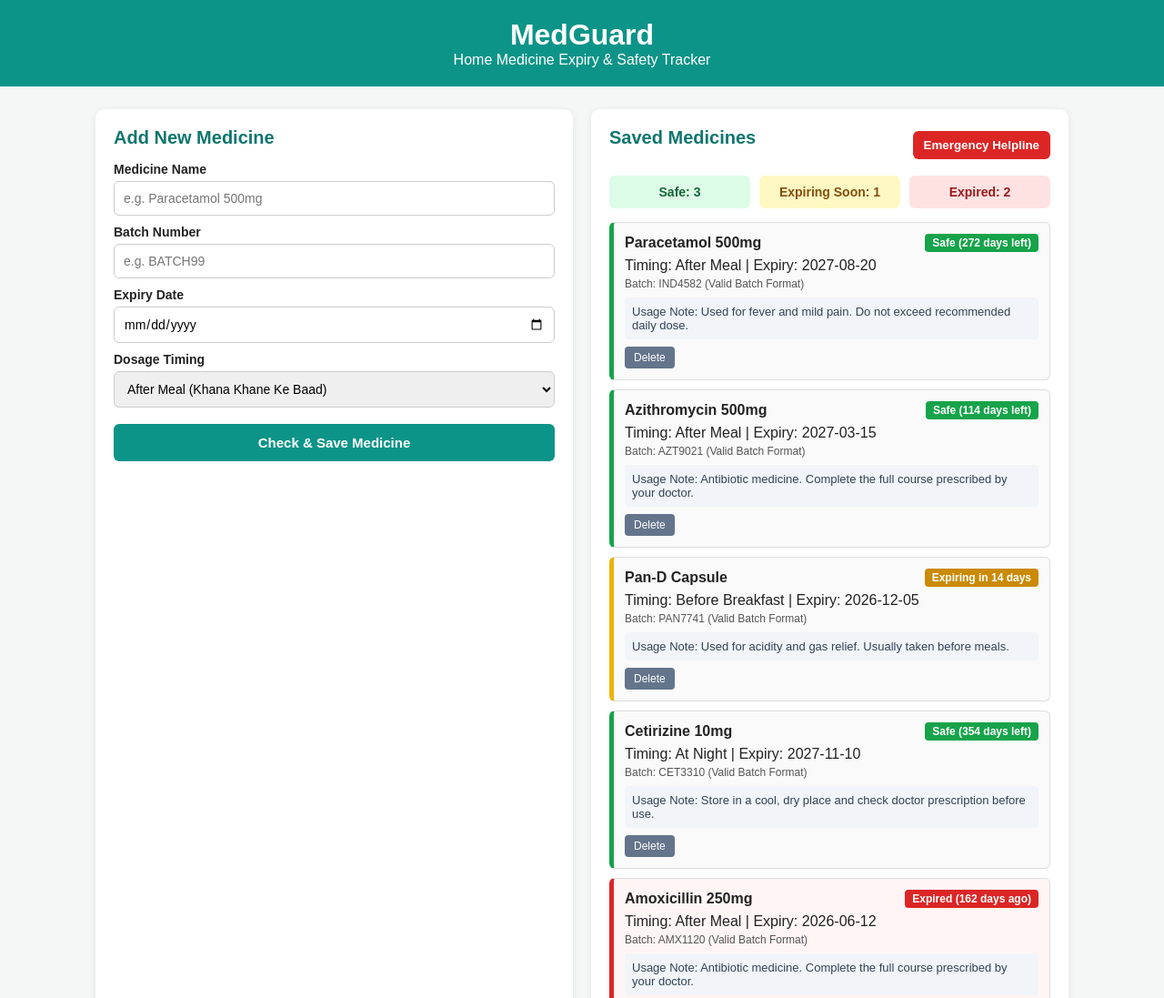
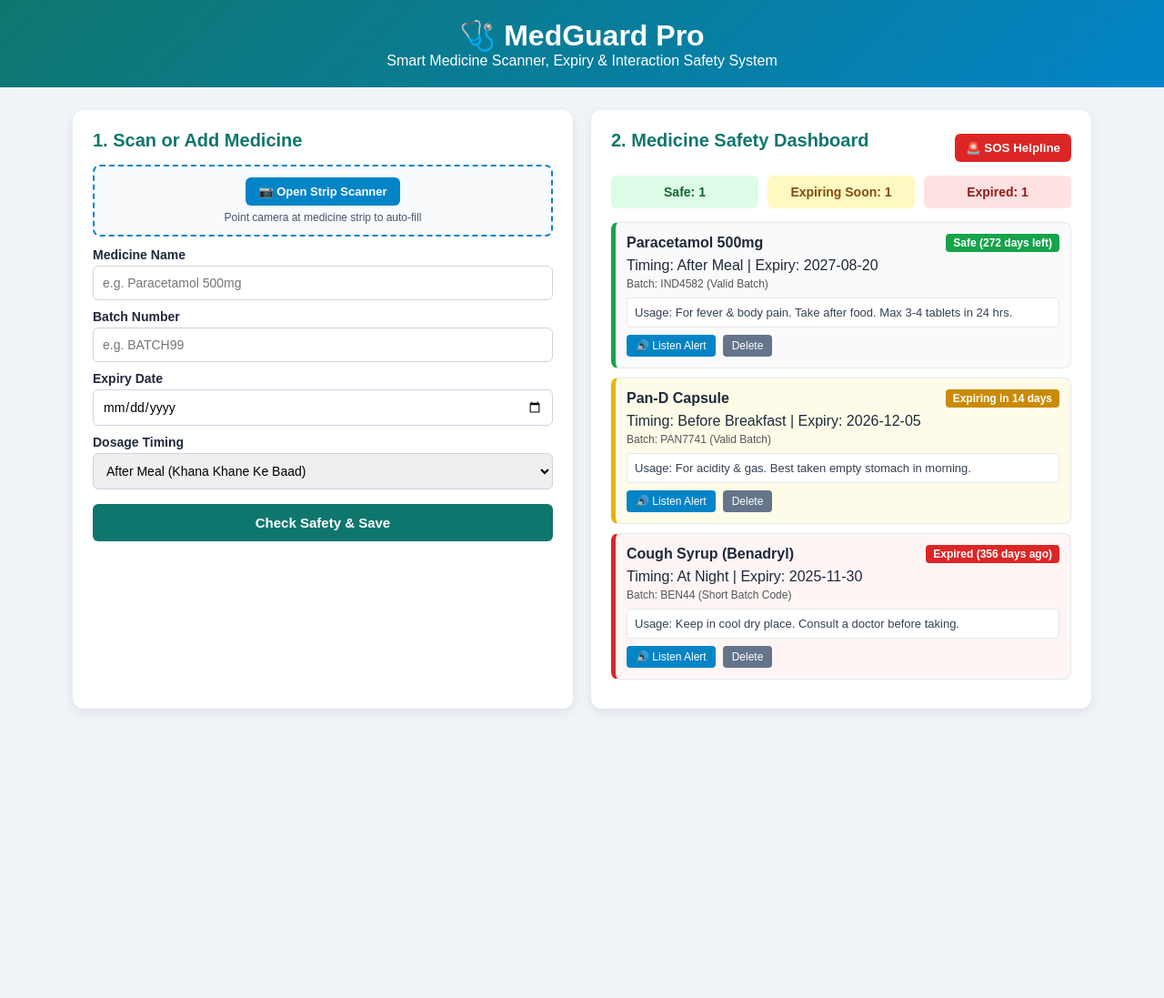
Before and after one commit to Aman-k123/MedGuard, a plain HTML site: page index.html in a window 1280 px wide. Shown: the top 1097 px of the page at 91% size. After the commit the page ends 804 px from the top, so only its background shows below. Drawn offline with Linux system fonts and the light colour scheme.

Commit message:
Upgrade MedGuard

```diff
--- a/index.html
+++ b/index.html
@@ -3,20 +3,30 @@
 <head>
     <meta charset="UTF-8">
     <meta name="viewport" content="width=device-width, initial-scale=1.0">
-    <title>MedGuard - Smart Medicine Tracker</title>
+    <title>MedGuard Pro - Smart Medicine Safety</title>
     <link rel="stylesheet" href="style.css">
 </head>
 <body>
 
     <header class="navbar">
-        <h1>MedGuard</h1>
-        <p>Home Medicine Expiry & Safety Tracker</p>
+        <h1>🩺 MedGuard Pro</h1>
+        <p>Smart Medicine Scanner, Expiry & Interaction Safety System</p>
     </header>
 
     <main class="main-box">
-        <!-- Left Side: Form -->
+        <!-- Left Side: Camera Scanner & Form -->
         <section class="card">
-            <h2>Add New Medicine</h2>
+            <h2>1. Scan or Add Medicine</h2>
+
+            <!-- Live Camera Scanner Box -->
+            <div class="scanner-box">
+                <video id="cameraFeed" autoplay playsinline class="hidden"></video>
+                <div class="cam-btns">
+                    <button id="startCamBtn" class="cam-btn">📷 Open Strip Scanner</button>
+                    <button id="scanNowBtn" class="scan-btn hidden">⚡ Scan Strip Now</button>
+                </div>
+                <p id="scanStatus" class="scan-text">Point camera at medicine strip to auto-fill</p>
+            </div>
 
             <label for="medName">Medicine Name</label>
             <input type="text" id="medName" placeholder="e.g. Paracetamol 500mg">
@@ -34,16 +44,20 @@
                 <option value="At Night">At Night (Sone Se Pehle)</option>
             </select>
 
-            <button id="addBtn" class="primary-btn">Check & Save Medicine</button>
+            <button id="addBtn" class="primary-btn">Check Safety & Save</button>
         </section>
 
-        <!-- Right Side: Dashboard -->
+        <!-- Right Side: Smart Dashboard -->
         <section class="card">
             <div class="top-bar">
-                <h2>Saved Medicines</h2>
-                <button id="sosBtn" class="sos-btn">Emergency Helpline</button>
+                <h2>2. Medicine Safety Dashboard</h2>
+                <button id="sosBtn" class="sos-btn">🚨 SOS Helpline</button>
             </div>
 
+            <!-- Drug Interaction Warning Banner -->
+            <div id="interactionAlert" class="interaction-box hidden"></div>
+
+            <!-- Counters -->
             <div class="counter-row">
                 <div class="box green-box">Safe: <span id="safeCount">0</span></div>
                 <div class="box yellow-box">Expiring Soon: <span id="warnCount">0</span></div>
@@ -57,10 +71,10 @@
     <!-- Emergency Popup -->
     <div id="sosPopup" class="popup-bg hidden">
         <div class="popup-card">
-            <h3>Emergency Medical Numbers</h3>
+            <h3>🚨 Emergency Medical Numbers</h3>
             <p>Ambulance: <strong>102 / 108</strong></p>
             <p>National Health Helpline: <strong>1800-180-1104</strong></p>
-            <p id="gpsText">Fetching location...</p>
+            <p id="gpsText">Fetching live GPS location...</p>
             <button id="closePopup" class="close-btn">Close</button>
         </div>
     </div>
--- a/script.js
+++ b/script.js
@@ -1,4 +1,5 @@
-let medicineList = JSON.parse(localStorage.getItem("myMedicines")) || [
+// 1. Saved Medicines List
+let medicineList = JSON.parse(localStorage.getItem("myMedicinesPro")) || [
     {
         name: "Paracetamol 500mg",
         batch: "IND4582",
@@ -6,28 +7,10 @@ let medicineList = JSON.parse(localStorage.getItem("myMedicines")) || [
         timing: "After Meal"
     },
     {
-        name: "Azithromycin 500mg",
-        batch: "AZT9021",
-        expiry: "2027-03-15",
-        timing: "After Meal"
-    },
-    {
         name: "Pan-D Capsule",
         batch: "PAN7741",
         expiry: "2026-12-05",
         timing: "Before Breakfast"
-    },
-    {
-        name: "Cetirizine 10mg",
-        batch: "CET3310",
-        expiry: "2027-11-10",
-        timing: "At Night"
-    },
-    {
-        name: "Amoxicillin 250mg",
-        batch: "AMX1120",
-        expiry: "2026-06-12",
-        timing: "After Meal"
     },
     {
         name: "Cough Syrup (Benadryl)",
@@ -40,42 +23,99 @@ let medicineList = JSON.parse(localStorage.getItem("myMedicines")) || [
 const addBtn = document.getElementById("addBtn");
 const medContainer = document.getElementById("medContainer");
 
+// 2. Voice Alert Function (Browser ke Speech API se bolne ka logic)
+function speakAlert(message) {
+    if ("speechSynthesis" in window) {
+        window.speechSynthesis.cancel(); // Purani awaz rokein
+        const speech = new SpeechSynthesisUtterance(message);
+        speech.lang = "en-IN"; // Indian accent me saaf awaz
+        speech.rate = 0.95;
+        window.speechSynthesis.speak(speech);
+    }
+}
+
+// 3. Live Camera Scanner Logic
+const startCamBtn = document.getElementById("startCamBtn");
+const scanNowBtn = document.getElementById("scanNowBtn");
+const cameraFeed = document.getElementById("cameraFeed");
+const scanStatus = document.getElementById("scanStatus");
+let cameraStream = null;
+
+startCamBtn.addEventListener("click", async function () {
+    try {
+        cameraStream = await navigator.mediaDevices.getUserMedia({ video: { facingMode: "environment" } });
+        cameraFeed.srcObject = cameraStream;
+        cameraFeed.classList.remove("hidden");
+        scanNowBtn.classList.remove("hidden");
+        startCamBtn.innerText = "Camera Active";
+        scanStatus.innerText = "Align medicine strip and click 'Scan Strip Now'";
+    } catch (err) {
+        scanStatus.innerText = "Camera blocked! You can still enter details manually.";
+    }
+});
+
+// Demo Scan Simulation (Judge ke samne strip dikha kar scan karne ke liye)
+scanNowBtn.addEventListener("click", function () {
+    scanStatus.innerText = "Scanning strip text...";
+    setTimeout(() => {
+        document.getElementById("medName").value = "Dolo 650mg";
+        document.getElementById("batchCode").value = "DL650IND";
+        document.getElementById("expDate").value = "2027-04-15";
+        scanStatus.innerText = "✅ Strip Scanned! Details auto-filled below.";
+        speakAlert("Medicine strip scanned. Dolo 650 detected.");
+    }, 1000);
+});
+
+// 4. Usage Note Logic
 function getUsageNote(medName) {
     const text = medName.toLowerCase();
-
     if (text.includes("para") || text.includes("dolo")) {
-        return "Usage Note: Used for fever and mild pain. Do not exceed recommended daily dose.";
+        return "Usage: For fever & body pain. Take after food. Max 3-4 tablets in 24 hrs.";
     }
     if (text.includes("azithro") || text.includes("amoxi")) {
-        return "Usage Note: Antibiotic medicine. Complete the full course prescribed by your doctor.";
+        return "Usage: Antibiotic. Complete the full prescribed course.";
     }
     if (text.includes("pan") || text.includes("omee")) {
-        return "Usage Note: Used for acidity and gas relief. Usually taken before meals.";
+        return "Usage: For acidity & gas. Best taken empty stomach in morning.";
     }
-    return "Usage Note: Store in a cool, dry place and check doctor prescription before use.";
+    return "Usage: Keep in cool dry place. Consult a doctor before taking.";
 }
 
+// 5. Expiry Calculation Logic
 function checkExpiryStatus(expiryDateString) {
     const today = new Date();
     const expiryDate = new Date(expiryDateString);
+    const diffDays = Math.ceil((expiryDate - today) / (1000 * 60 * 60 * 24));
 
-    const timeDiff = expiryDate - today;
-    const daysLeft = Math.ceil(timeDiff / (1000 * 60 * 60 * 24));
-
-    if (daysLeft < 0) {
-        return { type: "expired", label: "Expired (" + Math.abs(daysLeft) + " days ago)" };
+    if (diffDays < 0) {
+        return { type: "expired", label: "Expired (" + Math.abs(diffDays) + " days ago)" };
     }
-    if (daysLeft <= 30) {
-        return { type: "warn", label: "Expiring in " + daysLeft + " days" };
+    if (diffDays <= 30) {
+        return { type: "warn", label: "Expiring in " + diffDays + " days" };
     }
-    return { type: "safe", label: "Safe (" + daysLeft + " days left)" };
+    return { type: "safe", label: "Safe (" + diffDays + " days left)" };
 }
 
+// 6. Drug Interaction Checker (Do dawaiyon ka aapas me takrav check karna)
+function checkDrugInteractions() {
+    const alertBox = document.getElementById("interactionAlert");
+    const names = medicineList.map(m => m.name.toLowerCase());
+
+    const hasPara = names.some(n => n.includes("para"));
+    const hasDolo = names.some(n => n.includes("dolo"));
+
+    if (hasPara && hasDolo) {
+        alertBox.classList.remove("hidden");
+        alertBox.innerText = "⚠️ Interaction Warning: Both 'Paracetamol' and 'Dolo 650' contain Paracetamol. Do not take both together to avoid overdose!";
+    } else {
+        alertBox.classList.add("hidden");
+    }
+}
+
+// 7. Render Dashboard
 function showMedicines() {
     medContainer.innerHTML = "";
-    let safeTotal = 0;
-    let warnTotal = 0;
-    let expTotal = 0;
+    let safeTotal = 0, warnTotal = 0, expTotal = 0;
 
     for (let i = 0; i < medicineList.length; i++) {
         const med = medicineList[i];
@@ -85,8 +125,9 @@ function showMedicines() {
         else if (status.type === "warn") warnTotal++;
         else expTotal++;
 
-        const batchMsg = med.batch.length >= 6 ? "Valid Batch Format" : "Short/Unverified Batch";
+        const batchMsg = med.batch.length >= 6 ? "Valid Batch" : "Short Batch Code";
         const note = getUsageNote(med.name);
+        const voiceText = `${med.name}. Status is ${status.label}. Take ${med.timing}.`;
 
         const cardHTML = `
             <div class="med-card ${status.type}">
@@ -97,7 +138,10 @@ function showMedicines() {
                 <p>Timing: ${med.timing} | Expiry: ${med.expiry}</p>
                 <p style="font-size: 12px; color: #555; margin-top: 4px;">Batch: ${med.batch} (${batchMsg})</p>
                 <div class="note-box">${note}</div>
-                <button class="remove-btn" onclick="removeMedicine(${i})">Delete</button>
+                <div class="card-btns">
+                    <button class="voice-btn" onclick="speakAlert('${voiceText}')">🔊 Listen Alert</button>
+                    <button class="remove-btn" onclick="removeMedicine(${i})">Delete</button>
+                </div>
             </div>
         `;
         medContainer.innerHTML += cardHTML;
@@ -107,9 +151,11 @@ function showMedicines() {
     document.getElementById("warnCount").innerText = warnTotal;
     document.getElementById("expCount").innerText = expTotal;
 
-    localStorage.setItem("myMedicines", JSON.stringify(medicineList));
+    checkDrugInteractions();
+    localStorage.setItem("myMedicinesPro", JSON.stringify(medicineList));
 }
 
+// 8. Add Medicine Button
 addBtn.addEventListener("click", function () {
     const name = document.getElementById("medName").value.trim();
     const batch = document.getElementById("batchCode").value.trim() || "N/A";
@@ -117,17 +163,18 @@ addBtn.addEventListener("click", function () {
     const timing = document.getElementById("doseTime").value;
 
     if (name === "" || expiry === "") {
-        alert("Please enter both Medicine Name and Expiry Date.");
+        alert("Please enter Medicine Name and Expiry Date.");
         return;
     }
 
-    medicineList.unshift({
-        name: name,
-        batch: batch,
-        expiry: expiry,
-        timing: timing
-    });
+    const status = checkExpiryStatus(expiry);
+    if (status.type === "expired") {
+        speakAlert("Warning! This medicine is already expired. Do not consume it.");
+    } else {
+        speakAlert(name + " added safely to your tracker.");
+    }
 
+    medicineList.unshift({ name, batch, expiry, timing });
     showMedicines();
 
     document.getElementById("medName").value = "";
@@ -139,6 +186,7 @@ function removeMedicine(index) {
     showMedicines();
 }
 
+// 9. Emergency SOS & GPS
 const sosBtn = document.getElementById("sosBtn");
 const sosPopup = document.getElementById("sosPopup");
 const closePopup = document.getElementById("closePopup");
@@ -149,10 +197,8 @@ sosBtn.addEventListener("click", function () {
 
     if (navigator.geolocation) {
         navigator.geolocation.getCurrentPosition(
-            function (position) {
-                const lat = position.coords.latitude.toFixed(4);
-                const lon = position.coords.longitude.toFixed(4);
-                gpsText.innerText = "Your GPS Location: " + lat + ", " + lon;
+            function (pos) {
+                gpsText.innerText = "Live GPS Coordinates: " + pos.coords.latitude.toFixed(4) + ", " + pos.coords.longitude.toFixed(4);
             },
             function () {
                 gpsText.innerText = "Location permission blocked by browser.";
--- a/style.css
+++ b/style.css
@@ -6,12 +6,12 @@
 }
 
 body {
-    background-color: #f4f7f6;
-    color: #222;
+    background-color: #f0f4f8;
+    color: #1e293b;
 }
 
 .navbar {
-    background-color: #0d9488;
+    background: linear-gradient(135deg, #0f766e, #0284c7);
     color: white;
     text-align: center;
     padding: 20px;
@@ -21,18 +21,18 @@ body {
     display: flex;
     flex-wrap: wrap;
     gap: 20px;
-    max-width: 1100px;
+    max-width: 1150px;
     margin: 25px auto;
     padding: 0 15px;
 }
 
 .card {
     background: white;
-    padding: 20px;
-    border-radius: 10px;
-    box-shadow: 0 2px 8px rgba(0, 0, 0, 0.08);
+    padding: 22px;
+    border-radius: 12px;
+    box-shadow: 0 4px 12px rgba(0, 0, 0, 0.08);
     flex: 1;
-    min-width: 300px;
+    min-width: 320px;
 }
 
 h2 {
@@ -41,10 +41,54 @@ h2 {
     font-size: 20px;
 }
 
+/* Camera Scanner Box */
+.scanner-box {
+    background: #f8fafc;
+    border: 2px dashed #0284c7;
+    padding: 12px;
+    border-radius: 8px;
+    text-align: center;
+    margin-bottom: 12px;
+}
+
+#cameraFeed {
+    width: 100%;
+    max-height: 180px;
+    border-radius: 6px;
+    background: black;
+    margin-bottom: 8px;
+    object-fit: cover;
+}
+
+.cam-btns {
+    display: flex;
+    gap: 8px;
+    justify-content: center;
+}
+
+.cam-btn, .scan-btn {
+    padding: 8px 14px;
+    border: none;
+    border-radius: 6px;
+    color: white;
+    font-weight: bold;
+    cursor: pointer;
+    font-size: 13px;
+}
+
+.cam-btn { background-color: #0284c7; }
+.scan-btn { background-color: #16a34a; }
+
+.scan-text {
+    font-size: 12px;
+    color: #475569;
+    margin-top: 6px;
+}
+
 label {
     display: block;
     margin-top: 10px;
-    margin-bottom: 5px;
+    margin-bottom: 4px;
     font-weight: bold;
     font-size: 14px;
 }
@@ -52,16 +96,16 @@ label {
 input, select {
     width: 100%;
     padding: 10px;
-    border: 1px solid #ccc;
+    border: 1px solid #cbd5e1;
     border-radius: 6px;
     font-size: 14px;
 }
 
 .primary-btn {
     width: 100%;
-    margin-top: 18px;
+    margin-top: 16px;
     padding: 12px;
-    background-color: #0d9488;
+    background-color: #0f766e;
     color: white;
     border: none;
     border-radius: 6px;
@@ -70,15 +114,13 @@ input, select {
     cursor: pointer;
 }
 
-.primary-btn:hover {
-    background-color: #0f766e;
-}
+.primary-btn:hover { background-color: #115e59; }
 
 .top-bar {
     display: flex;
     justify-content: space-between;
     align-items: center;
-    margin-bottom: 15px;
+    margin-bottom: 12px;
 }
 
 .sos-btn {
@@ -89,6 +131,17 @@ input, select {
     border-radius: 6px;
     font-weight: bold;
     cursor: pointer;
+}
+
+.interaction-box {
+    background: #fef2f2;
+    border: 1px solid #ef4444;
+    color: #991b1b;
+    padding: 10px;
+    border-radius: 6px;
+    font-size: 13px;
+    font-weight: bold;
+    margin-bottom: 12px;
 }
 
 .counter-row {
@@ -111,15 +164,15 @@ input, select {
 .red-box { background: #fee2e2; color: #991b1b; }
 
 .med-card {
-    border: 1px solid #ddd;
+    border: 1px solid #e2e8f0;
     border-left: 5px solid #16a34a;
     padding: 12px;
-    border-radius: 6px;
+    border-radius: 8px;
     margin-bottom: 10px;
     background: #fafafa;
 }
 
-.med-card.warn { border-left-color: #eab308; }
+.med-card.warn { border-left-color: #eab308; background: #fefce8; }
 .med-card.expired { border-left-color: #dc2626; background: #fff5f5; }
 
 .card-header {
@@ -144,14 +197,30 @@ input, select {
 .note-box {
     margin-top: 8px;
     padding: 8px;
-    background: #f1f5f9;
+    background: white;
     border-radius: 4px;
     font-size: 13px;
     color: #334155;
+    border: 1px solid #e2e8f0;
+}
+
+.card-btns {
+    display: flex;
+    gap: 8px;
+    margin-top: 8px;
+}
+
+.voice-btn {
+    padding: 5px 10px;
+    background: #0284c7;
+    color: white;
+    border: none;
+    border-radius: 4px;
+    font-size: 12px;
+    cursor: pointer;
 }
 
 .remove-btn {
-    margin-top: 8px;
     padding: 5px 10px;
     background: #64748b;
     color: white;
@@ -165,7 +234,7 @@ input, select {
     position: fixed;
     top: 0; left: 0;
     width: 100%; height: 100%;
-    background: rgba(0,0,0,0.5);
+    background: rgba(0,0,0,0.6);
     display: flex;
     justify-content: center;
     align-items: center;
@@ -176,7 +245,7 @@ input, select {
 .popup-card {
     background: white;
     padding: 25px;
-    border-radius: 8px;
+    border-radius: 10px;
     text-align: center;
     max-width: 350px;
     width: 90%;
@@ -187,7 +256,7 @@ input, select {
 .close-btn {
     margin-top: 12px;
     padding: 8px 18px;
-    background: #333;
+    background: #1e293b;
     color: white;
     border: none;
     border-radius: 5px;
```
